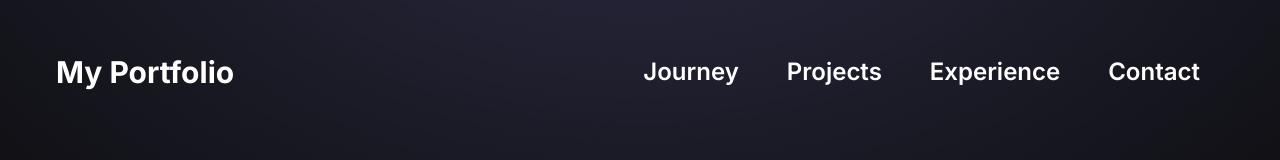
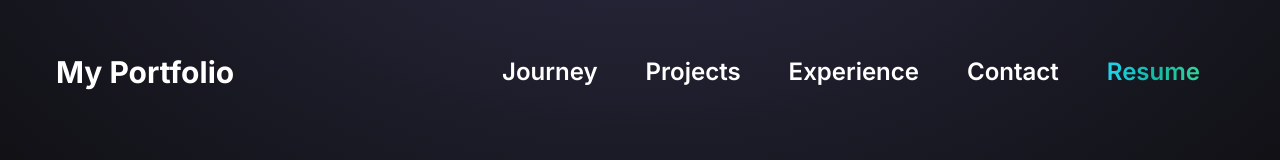
Before and after one commit to BavithSuvarna/bavithportfolio, a React (Vite) app: page / in a window 1280 px wide. Shown: the top 160 px of the page. Built offline with nearby package versions, Linux system fonts and the light colour scheme.

Commit message:
Added resume

```diff
--- a/src/components/Navbar.jsx
+++ b/src/components/Navbar.jsx
@@ -20,8 +20,9 @@ const Navbar = () => {
       <a href="#projects" className="hover:text-purple-400 transition font-semibold text-white">Projects</a>
       <a href="#technologies" className="hover:text-purple-400 transition font-semibold text-white">Experience</a>
       <a href="#contact" className="hover:text-purple-400 transition font-semibold text-white">Contact</a>
+      <a href="/Bavith_Resume.pdf" download className="bg-gradient-to-r from-cyan-400 via-teal-500 to-emerald-400 bg-clip-text text-transparent
+hover:text-purple-400 transition font-semibold ">Resume</a>
     </div>
-
     {/* Hamburger */}
     <div className="md:hidden z-50 pr-4">
       <button onClick={() => setMenuOpen(!menuOpen)}>
@@ -37,6 +38,7 @@ const Navbar = () => {
       <a href="#projects" onClick={() => setMenuOpen(false)} className="hover:text-purple-400 transition">Projects</a>
       <a href="#technologies" onClick={() => setMenuOpen(false)} className="hover:text-purple-400 transition">Experience</a>
       <a href="#contact" onClick={() => setMenuOpen(false)} className="hover:text-purple-400 transition">Contact</a>
+      <a href="/Bavith_Resume.pdf" download onClick={() => setMenuOpen(false)} className="hover:text-purple-400 transition">Resume</a>
     </div>
   )}
 </nav>
```
Also changed, not shown: 1 other file (tests, documents, lock files or other folders).
